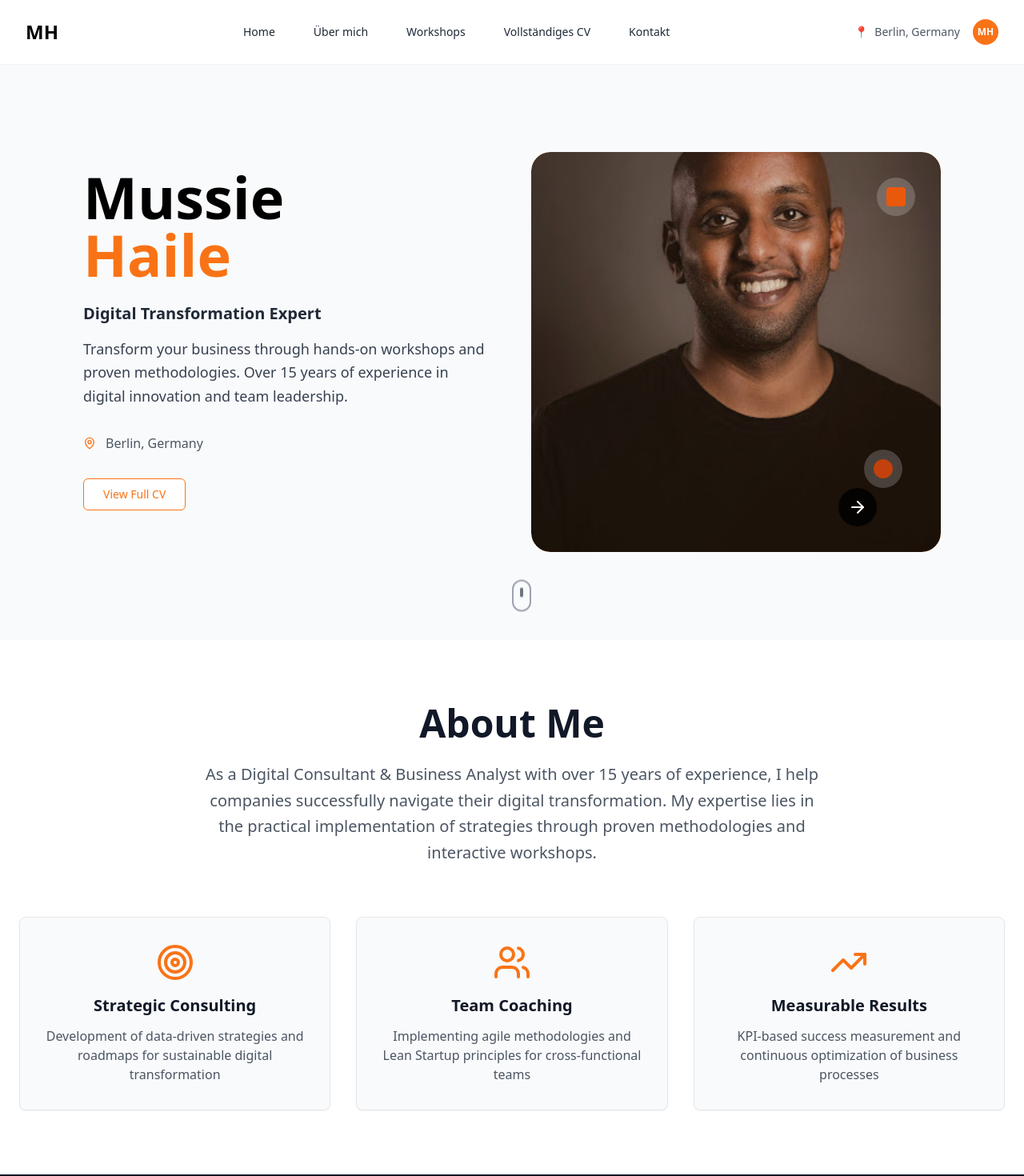
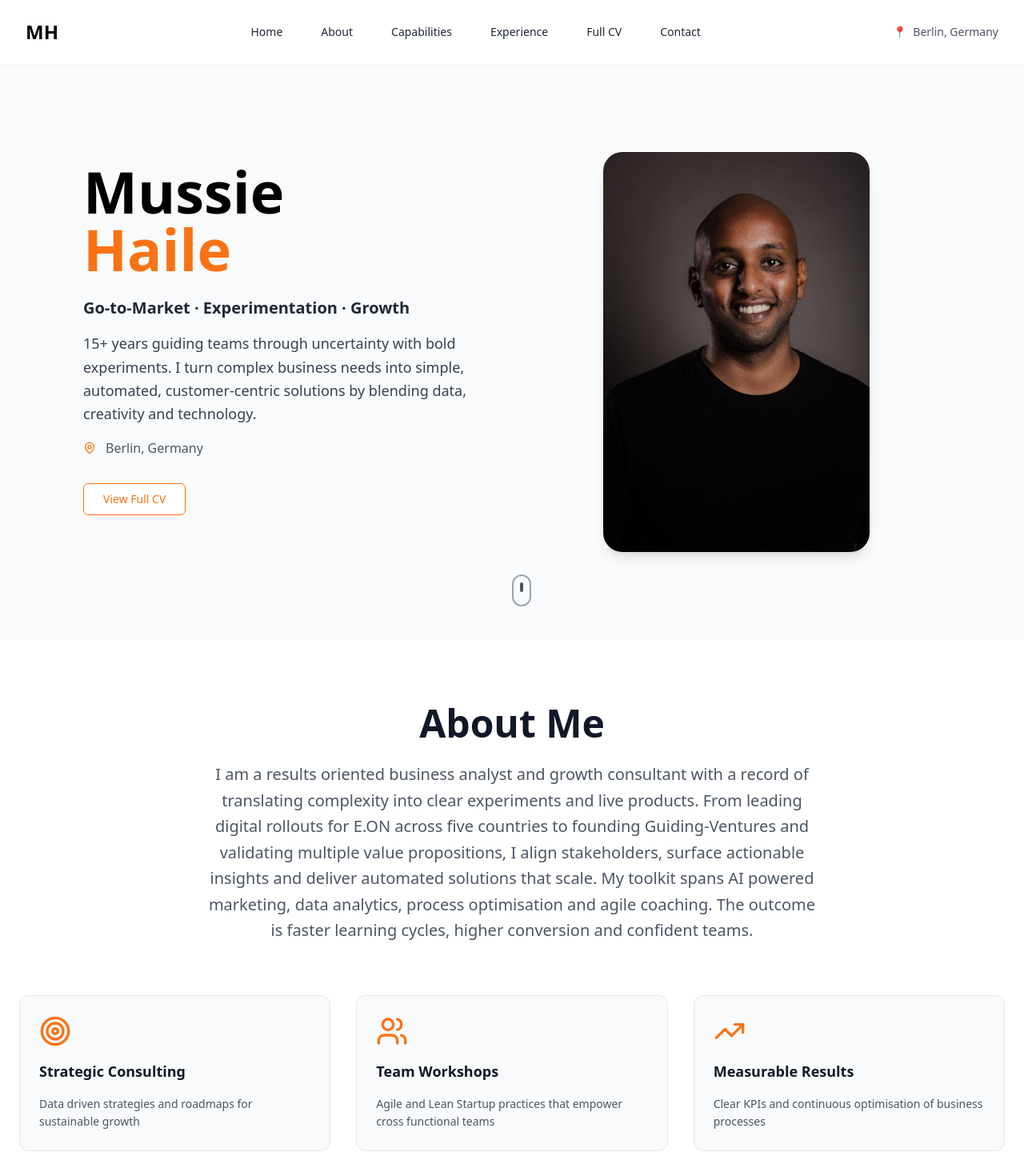
Before and after one commit to muzzyhaile/consultingmh, a React (Vite) app: page / in a window 1280 px wide. Shown: the top 1470 px of the page at 80% size. Built offline with nearby package versions, Linux system fonts and the light colour scheme.

Commit message:
Complete rebranding to Mussie Haile consulting website - updated messaging, images, and removed Lovable references

```diff
--- a/index.html
+++ b/index.html
@@ -3,12 +3,12 @@
   <head>
     <meta charset="UTF-8" />
     <meta name="viewport" content="width=device-width, initial-scale=1.0" />
-    <title>Mussie Haile - Digital Consultant</title>
-    <meta name="description" content="Mussie Haile is a digital consultant helping businesses innovate, grow, and succeed online." />
+    <title>Mussie Haile · Go-to-Market, Experimentation & Growth Consultant</title>
+    <meta name="description" content="Go-to-market strategy, experimentation, AI marketing and automation. Translating complex business needs into simple, customer centric solutions that thrive in uncertainty." />
     <meta name="author" content="Mussie Haile" />
 
-    <meta property="og:title" content="Mussie Haile - Digital Consultant" />
-    <meta property="og:description" content="Mussie Haile is a digital consultant helping businesses innovate, grow, and succeed online." />
+    <meta property="og:title" content="Mussie Haile · Go-to-Market, Experimentation & Growth Consultant" />
+    <meta property="og:description" content="Experimentation, AI marketing and automation alongside go-to-market and product growth consulting." />
     <meta property="og:type" content="website" />
     <meta property="og:image" content="/Mussie.jpg" />
 
--- a/src/components/About.tsx
+++ b/src/components/About.tsx
@@ -1,4 +1,3 @@
-
 import { Card, CardContent } from "@/components/ui/card";
 import { Target, Users, TrendingUp } from "lucide-react";
 
@@ -11,42 +10,37 @@ const About = () => {
             About Me
           </h2>
           <p className="text-xl text-gray-600 max-w-3xl mx-auto leading-relaxed">
-            As a Digital Consultant & Business Analyst with over 15 years of experience, I help companies
-            successfully navigate their digital transformation. My expertise lies in the practical
-            implementation of strategies through proven methodologies and interactive workshops.
+            I am a results oriented business analyst and growth consultant with a record of translating complexity into clear experiments and live products. From leading digital rollouts for E.ON across five countries to founding Guiding-Ventures and validating multiple value propositions, I align stakeholders, surface actionable insights and deliver automated solutions that scale. My toolkit spans AI powered marketing, data analytics, process optimisation and agile coaching. The outcome is faster learning cycles, higher conversion and confident teams.
           </p>
         </div>
 
         <div className="grid grid-cols-1 md:grid-cols-3 gap-8">
-          <Card className="bg-gray-50 border-gray-200 hover:shadow-lg transition-all duration-300">
-            <CardContent className="p-8 text-center">
-              <Target className="h-12 w-12 text-orange-500 mx-auto mb-4" />
-              <h3 className="text-xl font-semibold text-gray-900 mb-3">Strategic Consulting</h3>
-              <p className="text-gray-600">
-                Development of data-driven strategies and roadmaps for sustainable digital transformation
-              </p>
-            </CardContent>
-          </Card>
-
-          <Card className="bg-gray-50 border-gray-200 hover:shadow-lg transition-all duration-300">
-            <CardContent className="p-8 text-center">
-              <Users className="h-12 w-12 text-orange-500 mx-auto mb-4" />
-              <h3 className="text-xl font-semibold text-gray-900 mb-3">Team Coaching</h3>
-              <p className="text-gray-600">
-                Implementing agile methodologies and Lean Startup principles for cross-functional teams
-              </p>
-            </CardContent>
-          </Card>
-
-          <Card className="bg-gray-50 border-gray-200 hover:shadow-lg transition-all duration-300">
-            <CardContent className="p-8 text-center">
-              <TrendingUp className="h-12 w-12 text-orange-500 mx-auto mb-4" />
-              <h3 className="text-xl font-semibold text-gray-900 mb-3">Measurable Results</h3>
-              <p className="text-gray-600">
-                KPI-based success measurement and continuous optimization of business processes
-              </p>
-            </CardContent>
-          </Card>
+          {[
+            {
+              icon: Target,
+              title: 'Strategic Consulting',
+              desc: 'Data driven strategies and roadmaps for sustainable growth',
+            },
+            {
+              icon: Users,
+              title: 'Team Workshops',
+              desc: 'Agile and Lean Startup practices that empower cross functional teams',
+            },
+            {
+              icon: TrendingUp,
+              title: 'Measurable Results',
+              desc: 'Clear KPIs and continuous optimisation of business processes',
+            },
+          ].map((item, i) => (
+            <div
+              key={i}
+              className="flex flex-col items-start gap-4 bg-gray-50 p-6 rounded-xl border border-gray-200 hover:shadow-lg transition duration-300"
+            >
+              <item.icon className="h-10 w-10 text-orange-500" />
+              <h3 className="text-lg font-semibold text-gray-900" >{item.title}</h3>
+              <p className="text-gray-600 text-sm leading-relaxed">{item.desc}</p>
+            </div>
+          ))}
         </div>
       </div>
     </section>
--- a/src/components/Footer.tsx
+++ b/src/components/Footer.tsx
@@ -1,4 +1,3 @@
-
 import { Button } from "@/components/ui/button";
 import { Mail, Phone, MapPin, Linkedin, Twitter, Github } from "lucide-react";
 
@@ -6,85 +5,12 @@ const Footer = () => {
   return (
     <footer className="bg-gray-900 border-t border-gray-800">
       <div className="max-w-7xl mx-auto px-6 py-16">
-        <div className="grid grid-cols-1 md:grid-cols-2 lg:grid-cols-4 gap-8">
-          {/* Company Info */}
-          <div className="lg:col-span-2">
-            <h3 className="text-2xl font-bold text-white mb-4">
-              Digital <span className="text-blue-400">Consultant</span>
-            </h3>
-            <p className="text-gray-400 mb-6 leading-relaxed max-w-md">
-              Transforming businesses through innovative digital solutions, cutting-edge technology,
-              and strategic insights that drive sustainable growth and competitive advantage.
-            </p>
-            <div className="flex gap-4">
-              <Button size="sm" variant="outline" className="border-gray-600 text-gray-400 hover:bg-gray-800 hover:text-white">
-                <Linkedin className="h-4 w-4" />
-              </Button>
-              <Button size="sm" variant="outline" className="border-gray-600 text-gray-400 hover:bg-gray-800 hover:text-white">
-                <Twitter className="h-4 w-4" />
-              </Button>
-              <Button size="sm" variant="outline" className="border-gray-600 text-gray-400 hover:bg-gray-800 hover:text-white">
-                <Github className="h-4 w-4" />
-              </Button>
-            </div>
-          </div>
+        {/* Removed heading and blurb to keep footer minimal */}
 
-          {/* Services */}
-          <div>
-            <h4 className="text-lg font-semibold text-white mb-4">Services</h4>
-            <ul className="space-y-3">
-              {[
-                "Web Development",
-                "Data Analytics",
-                "Mobile Solutions",
-                "Cloud Migration",
-                "Cybersecurity",
-                "Digital Strategy"
-              ].map((service) => (
-                <li key={service}>
-                  <a href="#" className="text-gray-400 hover:text-white transition-colors">
-                    {service}
-                  </a>
-                </li>
-              ))}
-            </ul>
-          </div>
-
-          {/* Contact */}
-          <div>
-            <h4 className="text-lg font-semibold text-white mb-4">Contact</h4>
-            <div className="space-y-3">
-              <div className="flex items-center gap-3 text-gray-400">
-                <Mail className="h-4 w-4 text-blue-400" />
-                <span>hello@digitalconsultant.com</span>
-              </div>
-              <div className="flex items-center gap-3 text-gray-400">
-                <Phone className="h-4 w-4 text-blue-400" />
-                <span>+1 (555) 123-4567</span>
-              </div>
-              <div className="flex items-center gap-3 text-gray-400">
-                <MapPin className="h-4 w-4 text-blue-400" />
-                <span>San Francisco, CA</span>
-              </div>
-            </div>
-
-            <Button className="mt-6 bg-gradient-to-r from-blue-600 to-purple-600 hover:from-blue-700 hover:to-purple-700 text-white">
-              Get In Touch
-            </Button>
-          </div>
-        </div>
-
-        <div className="border-t border-gray-800 pt-8 mt-12">
-          <div className="flex flex-col md:flex-row justify-between items-center gap-4">
-            <p className="text-gray-400 text-sm">
-              © 2024 Digital Consultant. All rights reserved.
-            </p>
-            <div className="flex gap-6 text-sm">
-              <a href="#" className="text-gray-400 hover:text-white transition-colors">Privacy Policy</a>
-              <a href="#" className="text-gray-400 hover:text-white transition-colors">Terms of Service</a>
-              <a href="#" className="text-gray-400 hover:text-white transition-colors">Cookie Policy</a>
-            </div>
-          </div>
+        <div className="border-t border-gray-800 pt-8 mt-12 text-center">
+          <p className="text-orange-400 font-medium">
+            Go-to-Market · Experimentation · Growth
+          </p>
         </div>
       </div>
     </footer>
--- a/src/components/Hero.tsx
+++ b/src/components/Hero.tsx
@@ -1,5 +1,5 @@
 import { Button } from "@/components/ui/button";
-import { ArrowRight, Play, MapPin, Phone, Mail } from "lucide-react";
+import { MapPin } from "lucide-react";
 
 const Hero = () => {
   return (
@@ -15,12 +15,11 @@ const Hero = () => {
           </h1>
 
           <h2 className="text-xl font-semibold text-gray-800 mb-4">
-            Digital Consultant & Business Analyst
+            Go-to-Market · Experimentation · Growth
           </h2>
 
-          <p className="text-lg text-gray-700 mb-8 max-w-lg leading-relaxed">
-            Digitale Transformation durch innovative Produktstrategien und datengetriebene Lösungen.
-            Über 15 Jahre Erfahrung in Energie-, Finanz- und Handelsprojekten.
+          <p className="text-lg text-gray-700 mb-4 max-w-lg leading-relaxed">
+            15+ years guiding teams through uncertainty with bold experiments. I turn complex business needs into simple, automated, customer-centric solutions by blending data, creativity and technology.
           </p>
 
           {/* Contact Info */}
@@ -44,25 +43,13 @@ const Hero = () => {
           </div>
         </div>
 
-        {/* Right Content - Profile Image Area */}
-        <div className="relative">
-          <div className="bg-gradient-to-br from-orange-300 to-orange-400 rounded-3xl p-8 relative overflow-hidden min-h-[500px] flex items-center justify-center">
-            <div
-              className="absolute inset-0 bg-cover bg-center opacity-90 rounded-3xl"
-              style={{ backgroundImage: "url('/Mussie.jpg')" }}
-            ></div>
-
-            {/* Floating elements */}
-            <div className="absolute top-8 right-8 w-12 h-12 bg-white/20 backdrop-blur-sm rounded-full flex items-center justify-center">
-              <div className="w-6 h-6 bg-orange-600 rounded"></div>
-            </div>
-            <div className="absolute bottom-20 right-12 w-12 h-12 bg-white/20 backdrop-blur-sm rounded-full flex items-center justify-center">
-              <div className="w-6 h-6 bg-orange-700 rounded-full"></div>
-            </div>
-            <div className="absolute bottom-8 right-20 w-12 h-12 bg-black/80 backdrop-blur-sm rounded-full flex items-center justify-center">
-              <ArrowRight className="w-6 h-6 text-white" />
-            </div>
-          </div>
+        {/* Right Content - Profile Image */}
+        <div className="flex items-center justify-center">
+          <img
+            src="/Mussie.jpg"
+            alt="Mussie Haile Portrait"
+            className="rounded-3xl object-contain max-h-[500px] shadow-lg"
+          />
         </div>
       </div>
 
--- a/src/components/Navigation.tsx
+++ b/src/components/Navigation.tsx
@@ -1,10 +1,8 @@
-
 import { Button } from "@/components/ui/button";
 import { Link, useLocation } from "react-router-dom";
 
 const Navigation = () => {
   const location = useLocation();
-  const isHomePage = location.pathname === '/';
 
   const scrollToSection = (sectionId: string) => {
     const element = document.getElementById(sectionId);
@@ -26,8 +24,6 @@ const Navigation = () => {
 
           {/* Navigation Links */}
           <div className="hidden md:flex items-center space-x-12">
-            {isHomePage ? (
-              <>
             <button
               onClick={() => scrollToSection('home')}
               className="text-gray-800 hover:text-orange-500 transition-colors font-medium text-sm"
@@ -38,66 +34,38 @@ const Navigation = () => {
               onClick={() => scrollToSection('about')}
               className="text-gray-800 hover:text-orange-500 transition-colors font-medium text-sm"
             >
-                  Über mich
+              About
             </button>
             <button
-                  onClick={() => scrollToSection('workshops')}
+              onClick={() => scrollToSection('services')}
               className="text-gray-800 hover:text-orange-500 transition-colors font-medium text-sm"
             >
-                  Workshops
+              Capabilities
+            </button>
+            <button
+              onClick={() => scrollToSection('portfolio')}
+              className="text-gray-800 hover:text-orange-500 transition-colors font-medium text-sm"
+            >
+              Experience
             </button>
             <Link
               to="/cv"
               className="text-gray-800 hover:text-orange-500 transition-colors font-medium text-sm"
             >
-                  Vollständiges CV
+              Full CV
             </Link>
-              </>
-            ) : (
-              <>
-                <Link
-                  to="/"
-                  className="text-gray-800 hover:text-orange-500 transition-colors font-medium text-sm"
-                >
-                  Home
-                </Link>
-                <button
-                  onClick={() => scrollToSection('home')}
-                  className="text-gray-800 hover:text-orange-500 transition-colors font-medium text-sm"
-                >
-                  CV Home
-                </button>
-                <button
-                  onClick={() => scrollToSection('services')}
-                  className="text-gray-800 hover:text-orange-500 transition-colors font-medium text-sm"
-                >
-                  Kompetenzen
-                </button>
-                <button
-                  onClick={() => scrollToSection('portfolio')}
-                  className="text-gray-800 hover:text-orange-500 transition-colors font-medium text-sm"
-                >
-                  Erfahrung
-                </button>
-              </>
-            )}
             <button
               onClick={() => scrollToSection('contact')}
               className="text-gray-800 hover:text-orange-500 transition-colors font-medium text-sm"
             >
-              Kontakt
+              Contact
             </button>
           </div>
 
           {/* Contact Info */}
-          <div className="flex items-center space-x-4">
           <div className="hidden sm:flex items-center space-x-2 text-gray-600 text-sm">
             <span className="text-orange-500">📍</span>
             <span>Berlin, Germany</span>
-            </div>
-            <div className="w-8 h-8 bg-orange-500 rounded-full flex items-center justify-center">
-              <span className="text-white text-xs font-bold">MH</span>
-            </div>
           </div>
         </div>
       </nav>
--- a/src/components/Newsletter.tsx
+++ b/src/components/Newsletter.tsx
@@ -82,7 +82,6 @@ const Newsletter = () => {
             )}
 
             <p className="text-sm text-gray-500 mt-4">
-              Oder kontaktieren Sie mich direkt: haile.mussie@googlemail.com | +4915203252062
             </p>
 
             {/* Certifications */}
--- a/src/components/PublicHero.tsx
+++ b/src/components/PublicHero.tsx
@@ -1,5 +1,5 @@
 import { Button } from "@/components/ui/button";
-import { ArrowRight, MapPin } from "lucide-react";
+import { MapPin } from "lucide-react";
 import { Link } from "react-router-dom";
 
 const PublicHero = () => {
@@ -15,12 +15,11 @@ const PublicHero = () => {
           </h1>
 
           <h2 className="text-xl font-semibold text-gray-800 mb-4">
-            Digital Transformation Expert
+            Go-to-Market · Experimentation · Growth
           </h2>
 
-          <p className="text-lg text-gray-700 mb-8 max-w-lg leading-relaxed">
-            Transform your business through hands-on workshops and proven methodologies.
-            Over 15 years of experience in digital innovation and team leadership.
+          <p className="text-lg text-gray-700 mb-4 max-w-lg leading-relaxed">
+            15+ years guiding teams through uncertainty with bold experiments. I turn complex business needs into simple, automated, customer-centric solutions by blending data, creativity and technology.
           </p>
 
           {/* Contact Info */}
@@ -41,25 +40,13 @@ const PublicHero = () => {
           </div>
         </div>
 
-        {/* Right Content - Profile Image Area */}
-        <div className="relative">
-          <div className="bg-gradient-to-br from-orange-300 to-orange-400 rounded-3xl p-8 relative overflow-hidden min-h-[500px] flex items-center justify-center">
-            <div
-              className="absolute inset-0 bg-cover bg-center opacity-90 rounded-3xl"
-              style={{ backgroundImage: "url('/Mussie.jpg')" }}
-            ></div>
-
-            {/* Floating elements */}
-            <div className="absolute top-8 right-8 w-12 h-12 bg-white/20 backdrop-blur-sm rounded-full flex items-center justify-center">
-              <div className="w-6 h-6 bg-orange-600 rounded"></div>
-            </div>
-            <div className="absolute bottom-20 right-12 w-12 h-12 bg-white/20 backdrop-blur-sm rounded-full flex items-center justify-center">
-              <div className="w-6 h-6 bg-orange-700 rounded-full"></div>
-            </div>
-            <div className="absolute bottom-8 right-20 w-12 h-12 bg-black/80 backdrop-blur-sm rounded-full flex items-center justify-center">
-              <ArrowRight className="w-6 h-6 text-white" />
-            </div>
-          </div>
+        {/* Right Content - Profile Image */}
+        <div className="flex items-center justify-center">
+          <img
+            src="/Mussie.jpg"
+            alt="Mussie Haile Portrait"
+            className="rounded-3xl object-contain max-h-[500px] shadow-lg"
+          />
         </div>
       </div>
 
--- a/src/pages/PublicHome.tsx
+++ b/src/pages/PublicHome.tsx
@@ -1,7 +1,5 @@
-
 import Navigation from '../components/Navigation';
 import PublicHero from '../components/PublicHero';
-import Workshops from '../components/Workshops';
 import About from '../components/About';
 import Newsletter from '../components/Newsletter';
 import Footer from '../components/Footer';
@@ -12,7 +10,6 @@ const PublicHome = () => {
       <Navigation />
       <PublicHero />
       <About />
-      <Workshops />
       <Newsletter />
       <Footer />
     </div>
```
Lines whose indentation alone changed are shown as unchanged.
